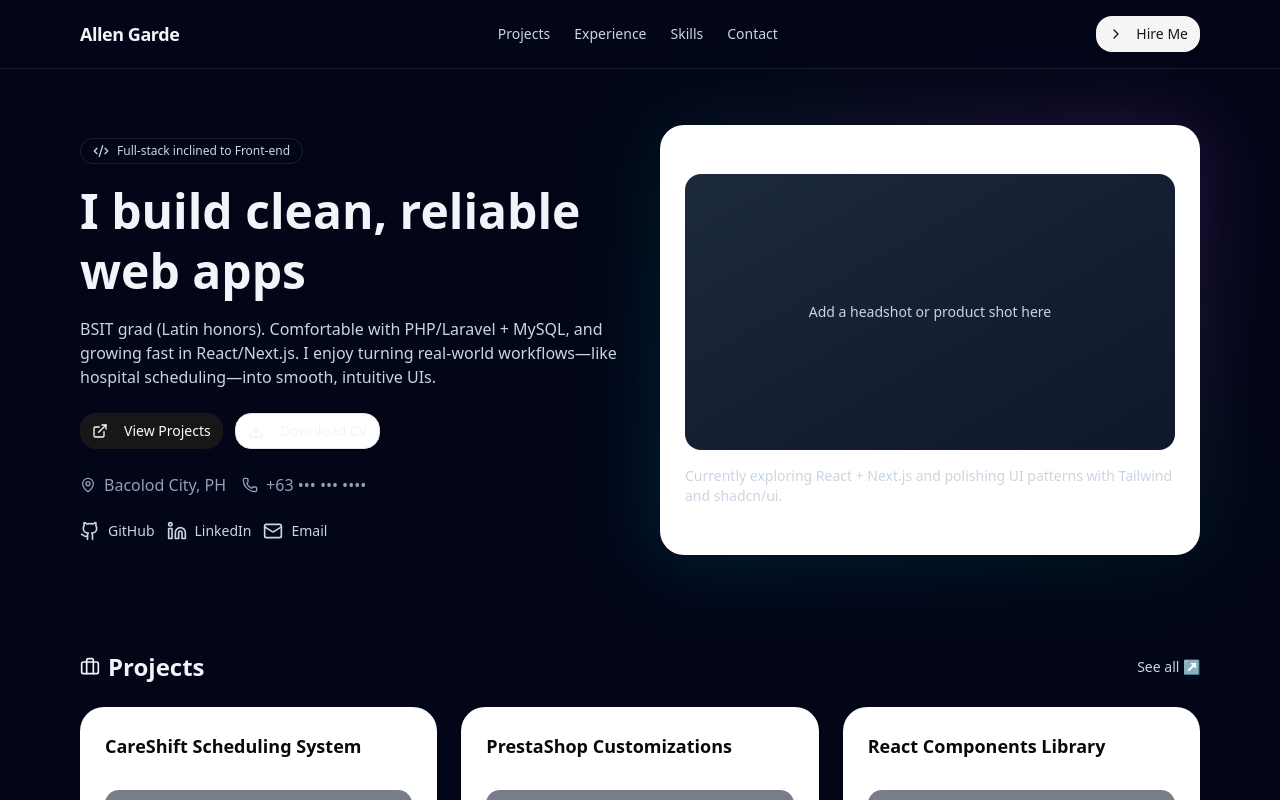
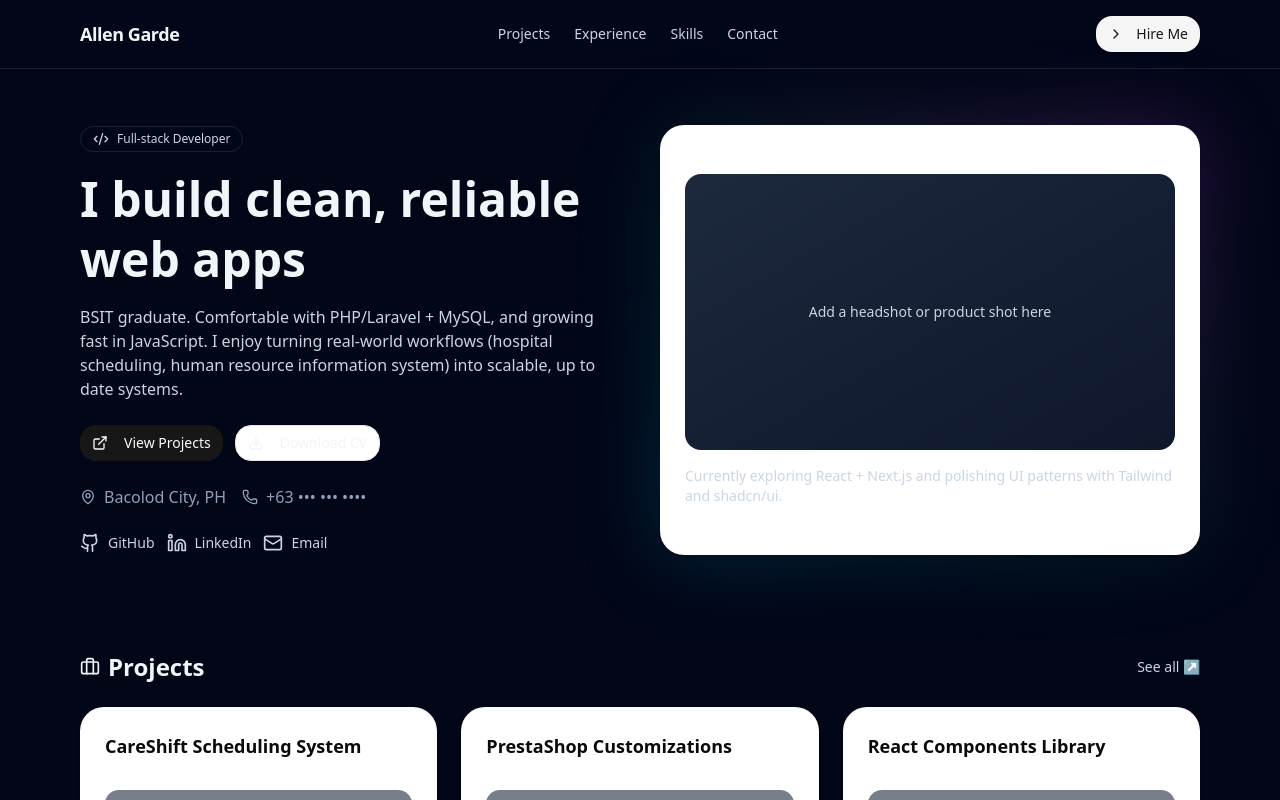
Before and after one commit to russgards03/gardev-portfolio, a Next.js app: page / in a window 1280 px wide. Shown: the top 800 px of the page. Built offline with nearby package versions, Linux system fonts and the light colour scheme.

Commit message:
changed description

```diff
--- a/app/page.tsx
+++ b/app/page.tsx
@@ -91,13 +91,14 @@ export default function PortfolioPage() {
         <div className="grid md:grid-cols-2 gap-10 items-center">
           <motion.div initial={{ opacity: 0, y: 20 }} animate={{ opacity: 1, y: 0 }} transition={{ duration: 0.6 }}>
             <div className="inline-flex items-center gap-2 rounded-full border border-white/10 px-3 py-1 text-xs text-slate-300">
-              <Code2 className="h-4 w-4"/> Full‑stack inclined to Front‑end
+              <Code2 className="h-4 w-4"/> Full‑stack Developer
             </div>
             <h1 className="mt-4 text-4xl md:text-5xl font-semibold leading-tight">
               I build clean, reliable web apps
             </h1>
             <p className="mt-4 text-slate-300 max-w-prose">
-              BSIT grad (Latin honors). Comfortable with PHP/Laravel + MySQL, and growing fast in React/Next.js. I enjoy turning real-world workflows—like hospital scheduling—into smooth, intuitive UIs.
+              BSIT graduate. Comfortable with PHP/Laravel + MySQL, and growing fast in JavaScript. I enjoy turning real-world workflows
+              (hospital scheduling, human resource information system) into scalable, up to date systems.
             </p>
             <div className="mt-6 flex flex-wrap gap-3">
               <Button asChild className="rounded-2xl">
```
